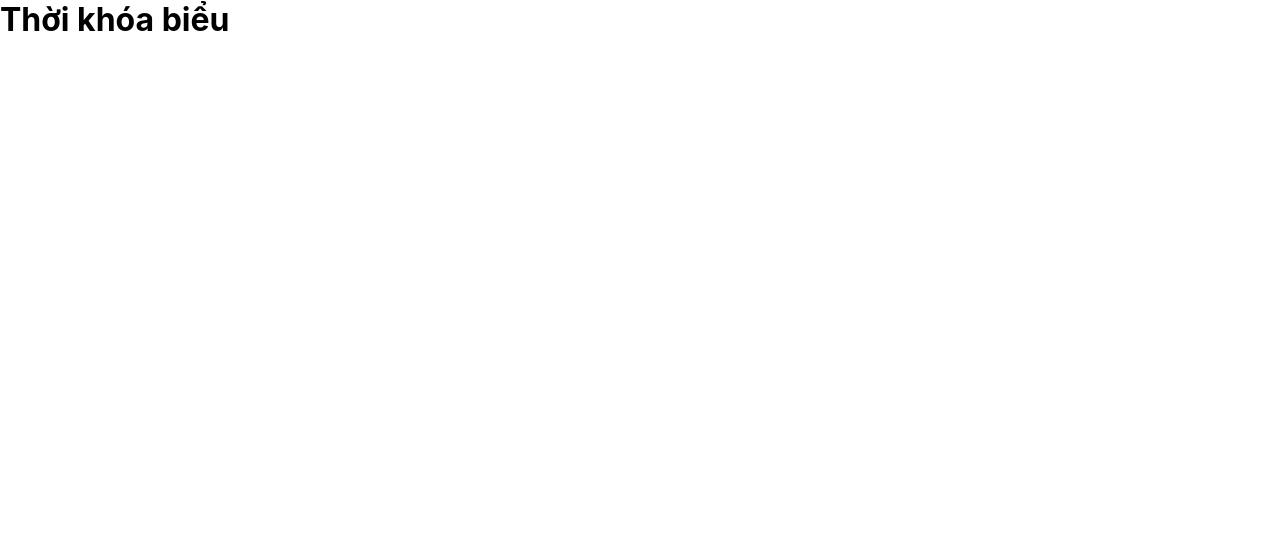
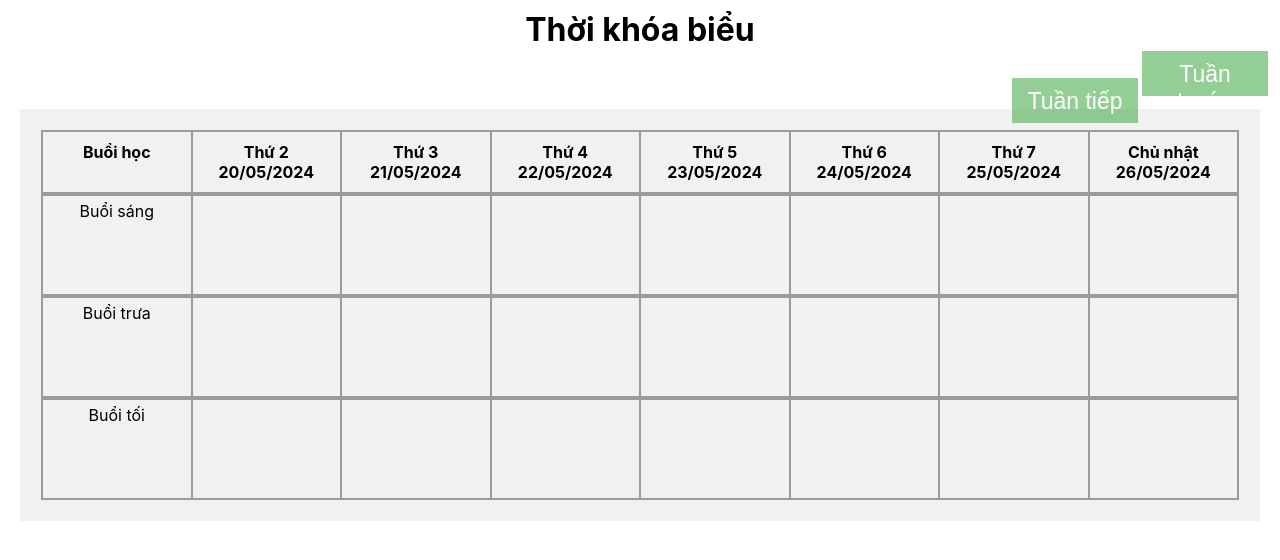
Before and after one commit to VietNguyenlk/kienTruc_FE, a React (Create React App) app: page /thoikhoabieu in a window 1280 px wide. Shown: the top 560 px of the page. Built offline with nearby package versions, Linux system fonts and the light colour scheme.

Commit message:
chua xong

```diff
--- a/package.json
+++ b/package.json
@@ -8,6 +8,8 @@
     "@testing-library/user-event": "^13.5.0",
     "axios": "^1.6.8",
     "babel-preset-react-app": "^10.0.1",
+    "csv-parser": "^3.0.0",
+    "papaparse": "^5.4.1",
     "react": "^18.3.1",
     "react-dom": "^18.3.1",
     "react-router-dom": "^6.23.1",
--- a/src/App.css
+++ b/src/App.css
@@ -12,9 +12,7 @@
 .course-table th, .course-table td {
   border: 1px solid #ddd;
   padding: 8px;
-  width:   50px;
-
-
+  width:   100px;
 }
 
 .course-table th {
--- a/src/App.js
+++ b/src/App.js
@@ -3,7 +3,7 @@ import { BrowserRouter as Router, Route, Routes } from 'react-router-dom';
 import DangKiHocPhan from "./screen/DangKiHocPhan";
 import DangNhap from "./screen/dangnhap/DangNhap";
 import TrangChu from "./screen/trangchu/TrangChu";
-import ThoiKhoaBieu from "./screen/thoikhoabieu/ThoiKhoaBieu";
+import TrangThoiKhoaBieu from "./screen/thoikhoabieu/TrangThoiKhoaBieu";
 import TrangDiem from "./screen/diem/TrangDiem";
 function App() {
 
@@ -13,7 +13,7 @@ function App() {
           <Route path="/trangchu" element={<TrangChu />} />
           <Route path="/" element={<DangNhap />} />
           <Route path="/dangkihocphan" element={<DangKiHocPhan />} />
-          <Route path="/thoikhoabieu" element={<ThoiKhoaBieu />} />
+          <Route path="/thoikhoabieu" element={<TrangThoiKhoaBieu />} />
           <Route path="/diemmonhoc" element={<TrangDiem />} />
         </Routes>
       </Router>
--- a/src/screen/diem/TrangDiem.js
+++ b/src/screen/diem/TrangDiem.js
@@ -2,11 +2,10 @@ import React from "react";
 import "./TrangDiem.css";
 
 function TrangDiem() {
+
   return (
     <div className="body">
-      <tr>
-        <h1>Điểm môn học</h1>
-      </tr>
+      <h1>Điểm môn học</h1>
       <table className="table">
         <thead>
           <tr>
@@ -36,9 +35,12 @@ function TrangDiem() {
             <th>5</th>
           </tr>
         </thead>
-        <tbody></tbody>
+        <tbody>
+
+        </tbody>
       </table>
     </div>
   );
 }
+
 export default TrangDiem;
--- a/src/screen/thoikhoabieu/ThoiKhoaBieu.css
+++ b/src/screen/thoikhoabieu/ThoiKhoaBieu.css
@@ -0,0 +1,31 @@
+*{
+  margin: 0;
+  padding: 0;
+  box-sizing: border-box;
+}
+.body{
+  display: flex;
+  padding: 10px;
+  align-items: center;
+}
+.trTHTKB{
+  display: flex;
+  justify-content: space-between;
+  border: 1px solid rgb(156, 155, 155);
+  height: max-content;
+}
+.trTHTKB th{
+  padding: 10px;
+  width: 100%;
+  text-align: center;
+  border: none;
+  border: 1px solid rgb(156, 155, 155);
+}
+.trTHTKB td{
+  padding: 5px;
+  width: 100%;
+  text-align: center;
+  height: auto;
+  min-height: 100px;
+  border: 1px solid rgb(156, 155, 155);
+}
--- a/src/screen/thoikhoabieu/ThoiKhoaBieu.js
+++ b/src/screen/thoikhoabieu/ThoiKhoaBieu.js
@@ -1,11 +1,64 @@
 import React from "react";
 import "./ThoiKhoaBieu.css";
 
+// Hàm để định dạng ngày theo định dạng dd/MM/yyyy
+function formatDate(date) {
+  const day = String(date.getDate()).padStart(2, '0');
+  const month = String(date.getMonth() + 1).padStart(2, '0');
+  const year = date.getFullYear();
+  return `${day}/${month}/${year}`;
+}
+
+// Hàm để lấy danh sách các ngày trong tuần bắt đầu từ một ngày cụ thể
+function getWeekDates(startDate) {
+  const dates = [];
+  for (let i = 0; i < 7; i++) {
+    const currentDate = new Date(startDate);
+    currentDate.setDate(startDate.getDate() + i);
+    dates.push(formatDate(currentDate));
+  }
+  return dates;
+}
+
 function ThoiKhoaBieu() {
-    return (
-        <div>
-        <h1>Thời khóa biểu</h1>
-        </div>
-    );
-    }
-    export default ThoiKhoaBieu;
+  const daysOfWeek = ["Thứ 2", "Thứ 3", "Thứ 4", "Thứ 5", "Thứ 6", "Thứ 7", "Chủ nhật"];
+
+  // Ngày bắt đầu tuần
+  const startDate = new Date(2024, 4, 20); // Ví dụ: ngày 20 tháng 5 năm 2024
+  const dates = getWeekDates(startDate);
+
+  return (
+    <div className="body">
+      <table style={{width:"100%", height:"auto", display:"flex", flexDirection:"column"}}>
+        <thead>
+          <tr className="trTHTKB" style={{width:"100%"}}>
+            <th>Buổi học</th>
+            {daysOfWeek.map((day, index) => (
+              <th key={day}>
+                {day}
+                <br />
+                {dates[index]}
+              </th>
+            ))}
+          </tr>
+        </thead>
+        <tbody>
+          <tr className="trTHTKB">
+            <td>Buổi sáng</td>
+            {daysOfWeek.map(day => <td key={`morning-${day}`}></td>)}
+          </tr>
+          <tr className="trTHTKB">
+            <td>Buổi trưa</td>
+            {daysOfWeek.map(day => <td key={`afternoon-${day}`}></td>)}
+          </tr>
+          <tr className="trTHTKB">
+            <td>Buổi tối</td>
+            {daysOfWeek.map(day => <td key={`evening-${day}`}></td>)}
+          </tr>
+        </tbody>
+      </table>
+    </div>
+  );
+}
+
+export default ThoiKhoaBieu;
--- /dev/null
+++ b/src/screen/thoikhoabieu/TrangThoiKhoaBieu.js
@@ -0,0 +1,18 @@
+import React from "react";
+import "./ThoiKhoaBieu.css";
+import ThoiKhoaBieu from "./ThoiKhoaBieu";
+
+function TrangThoiKhoaBieu() {
+  return (
+    <div className="body">
+      <h1>Thời khóa biểu</h1>
+        <tr  style={{width:"100%", textAlign:"end"}}>
+          <button className="btnTKB" style={{width:"10%", margin:"2px"}}>Tuần tiếp</button>
+          <button className="btnTKB" style={{width:"10%", margin:"2px"}}>Tuần trước</button>
+        </tr>
+        <ThoiKhoaBieu></ThoiKhoaBieu>
+    </div>
+  );
+}
+
+export default TrangThoiKhoaBieu;
--- a/src/screen/trangchu/TrangChu.js
+++ b/src/screen/trangchu/TrangChu.js
@@ -60,10 +60,6 @@ function TrangChu() {
   const handleCongNo = () => {
     alert("Chức năng đang được phát triển");
   }
-
-  // const handleTrucTuyen = () => {
-  //   alert("Chức năng đang được phát triển");
-  // }
 
   const handleNhacNho = () => {
     alert("Chức năng đang được phát triển");
@@ -146,7 +142,7 @@ function TrangChu() {
             type="button"
             onClick={handlePlan}
           >
-            Thời khoá biểu
+            Lịch học
           </button>
           <button
             style={{ margin: "5px" }}
@@ -167,9 +163,6 @@ function TrangChu() {
           <button onClick={handleCongNo} style={{ margin: "5px" }} className="btn" type="button">
             Tra cứu công nợ
           </button>
-          {/* <button onClick={handleTrucTuyen} style={{ margin: "5px" }} className="btn" type="button">
-            Thanh toán trực tuyến
-          </button> */}
           <button onClick={handleNhacNho} style={{ margin: "5px" }} className="btn" type="button">
             Nhắc nhở
           </button>
```
Also changed, not shown: src/screen/diem/FileMauDiem.csv (added), 1 other file (tests, documents, lock files or other folders).
